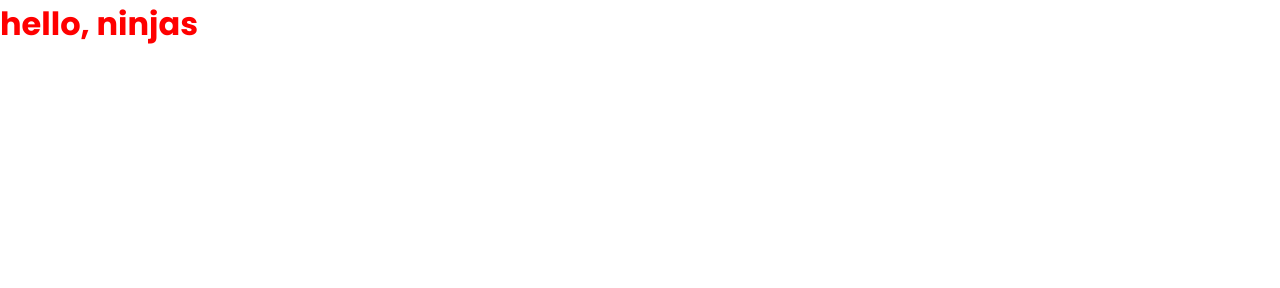
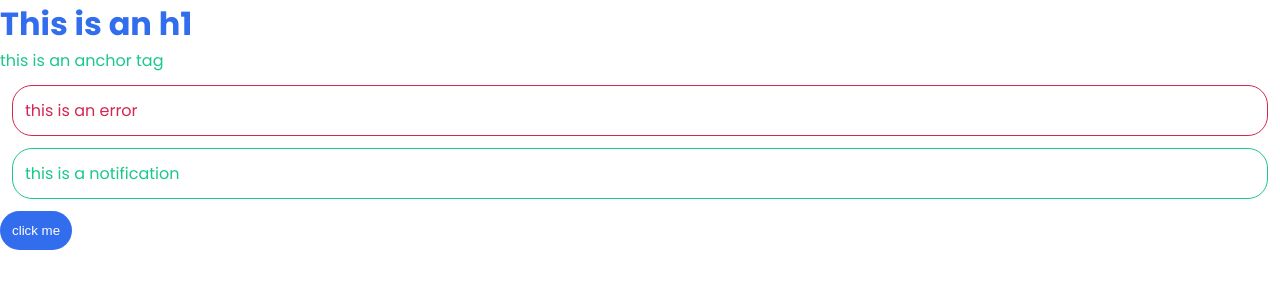
Before and after one commit to ekity1002/HTML_CSS_tutorial, a website: page sass_tutorial/frontend/index.html in a window 1280 px wide. Drawn offline with Linux system fonts and the light colour scheme.

Commit message:
tutorial3 sass 変数

```diff
--- a/sass_tutorial/frontend/index.html
+++ b/sass_tutorial/frontend/index.html
@@ -7,6 +7,10 @@
   <title>Complete SASS</title>
 </head>
 <body>
-  <h1><a href="#">hello, ninjas</a></h1>
+  <h1>This is an h1</h1>
+  <a href="#">this is an anchor tag</a>
+  <p class="error">this is an error</p>
+  <p class="notification">this is a notification</p>
+  <button>click me</button>
 </body>
 </html>
--- a/sass_tutorial/frontend/index.scss
+++ b/sass_tutorial/frontend/index.scss
@@ -29,8 +29,51 @@ img {
   max-width: 100%;
 }
 
+// theme colors
+$primary: #326dee;
+$secondary: #1ac888;
+$error: #d32752;
+$info: #f8c305;
+
+$base-padding: 0.75rem;
+$base-margin: 0.75rem;
+
+$base-border-thickness: 1px;
+$base-border-radius: 20px;
+
 h1 {
-  a {
-    color: red;
-  }
+  color: $primary; //変数を参照する
+  border-bottom: $base-margin;
 }
+
+a {
+  color: $secondary;
+}
+
+button {
+  color: white;
+  border: 0;
+  background: $primary;
+  border-radius: $base-border-radius;
+  padding: $base-padding;
+}
+
+.error {
+  color: $error;
+  border-color: $error;
+  border-style: solid;
+  margin: $base-margin;
+  padding: $base-padding;
+  border-radius: $base-border-radius;
+  border-width: $base-border-thickness;
+}
+
+.notification {
+  color: $secondary;
+  border-color: $secondary;
+  border-style: solid;
+  margin: $base-margin;
+  padding: $base-padding;
+  border-radius: $base-border-radius;
+  border-width: $base-border-thickness;
+}
```
Also changed, not shown: sass_tutorial/frontend/css/index.css.
